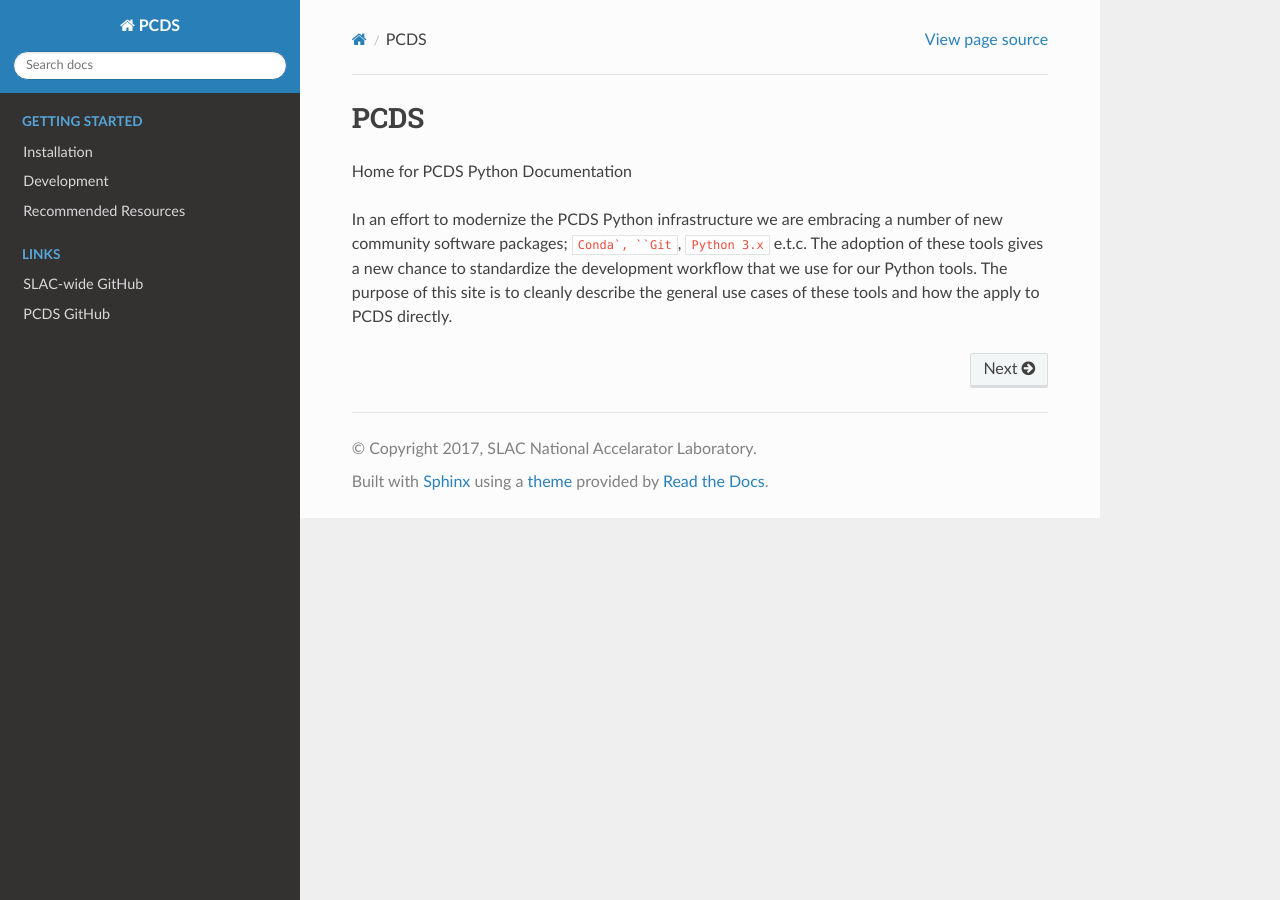
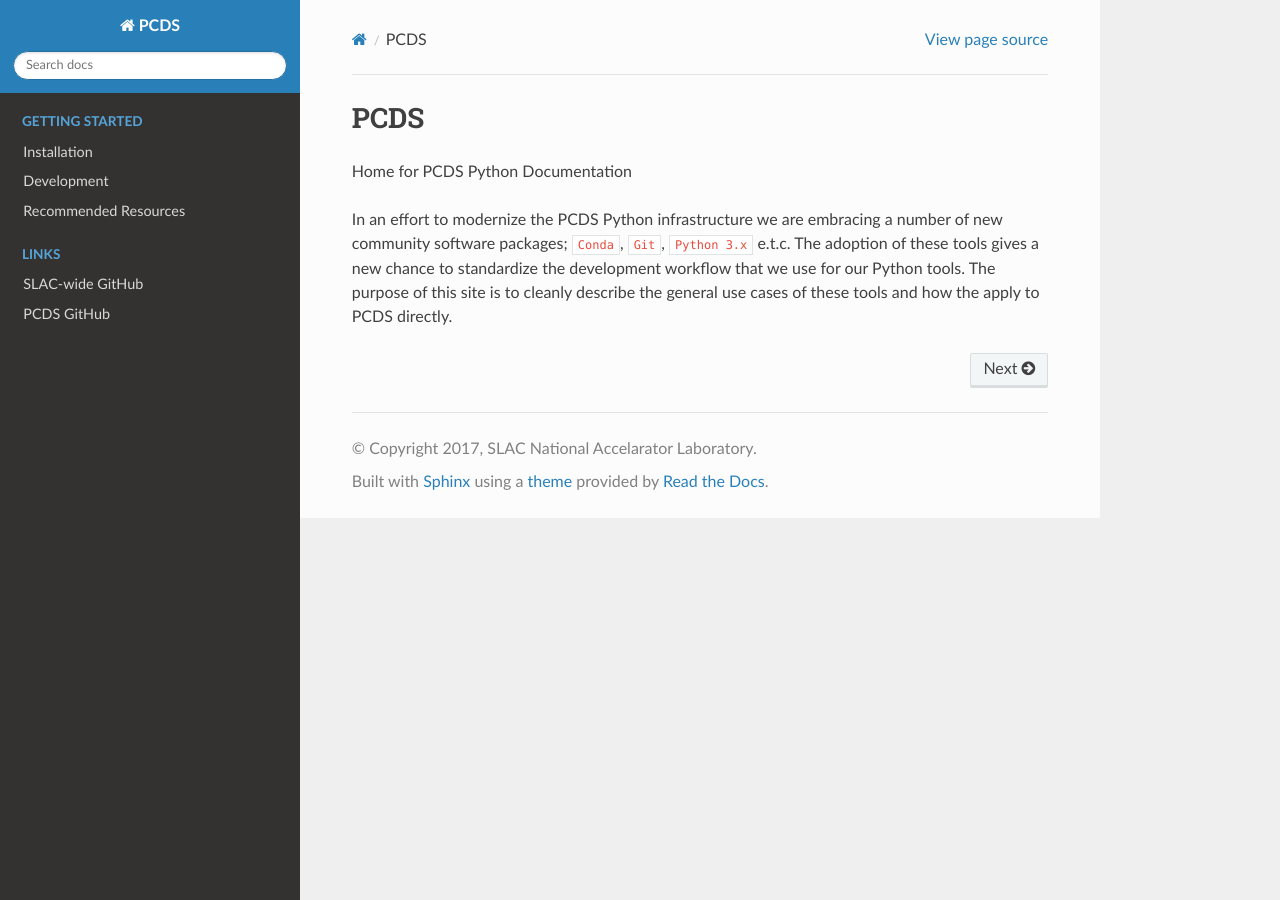
Before and after one commit to pcdshub/pcdshub.github.io, a Sphinx documentation site: the page built from source/index.rst, in a window 1280 px wide. Built offline with Sphinx 7.4.7 and the Read the Docs theme 2.0.0, drawn with Linux system fonts in a browser that asks for light colours.

Commit message:
DOC: Typo on main introduction

```diff
--- a/source/index.rst
+++ b/source/index.rst
@@ -3,7 +3,7 @@ PCDS
 Home for PCDS Python Documentation
 
 In an effort to modernize the PCDS Python infrastructure we are embracing a
-number of new community software packages; ``Conda`, ``Git``, ``Python 3.x``
+number of new community software packages; ``Conda``, ``Git``, ``Python 3.x``
 e.t.c. The adoption of these tools gives a new chance to standardize the
 development workflow that we use for our Python tools. The purpose of this site
 is to cleanly describe the general use cases of these tools and how the apply
```
